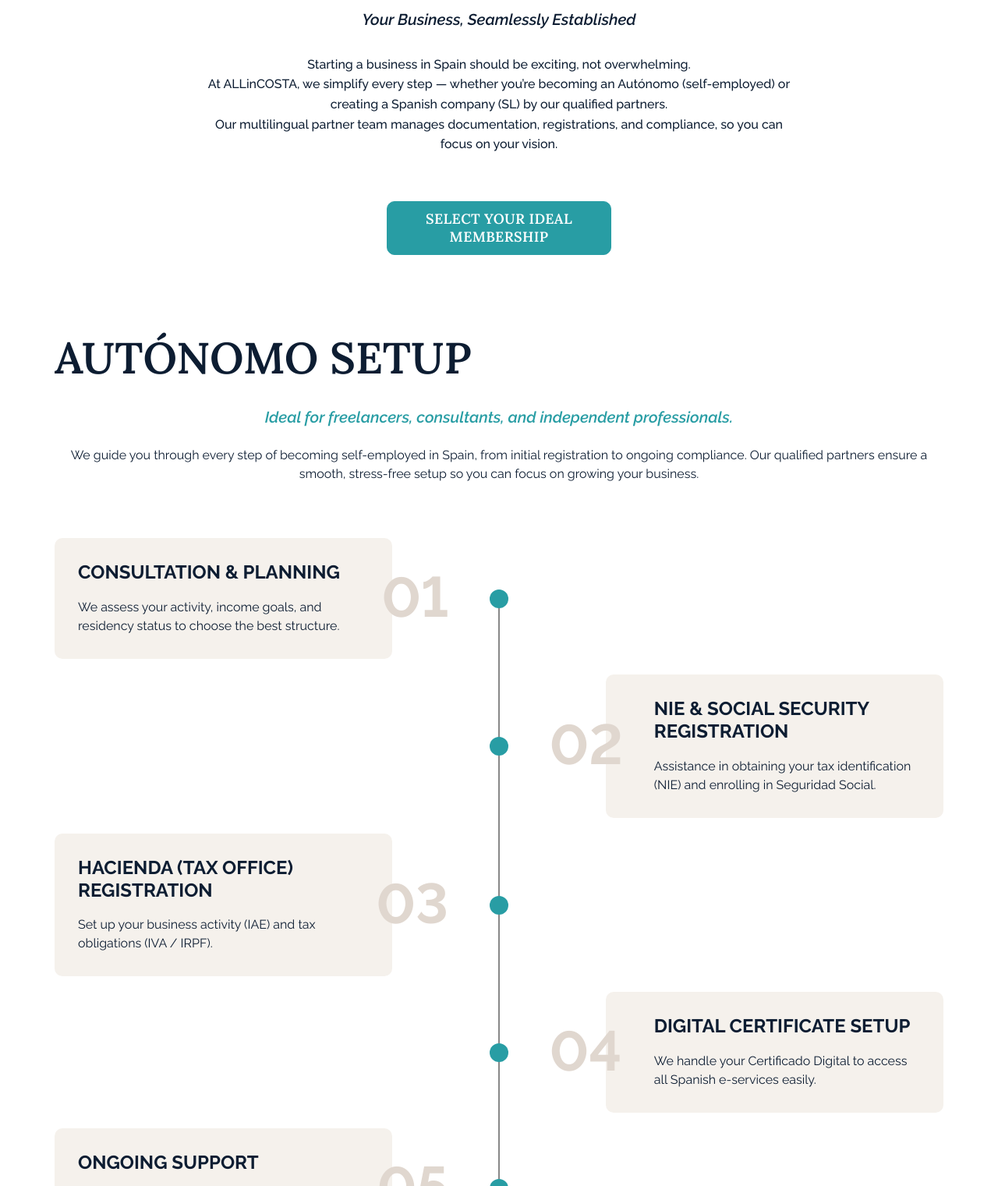
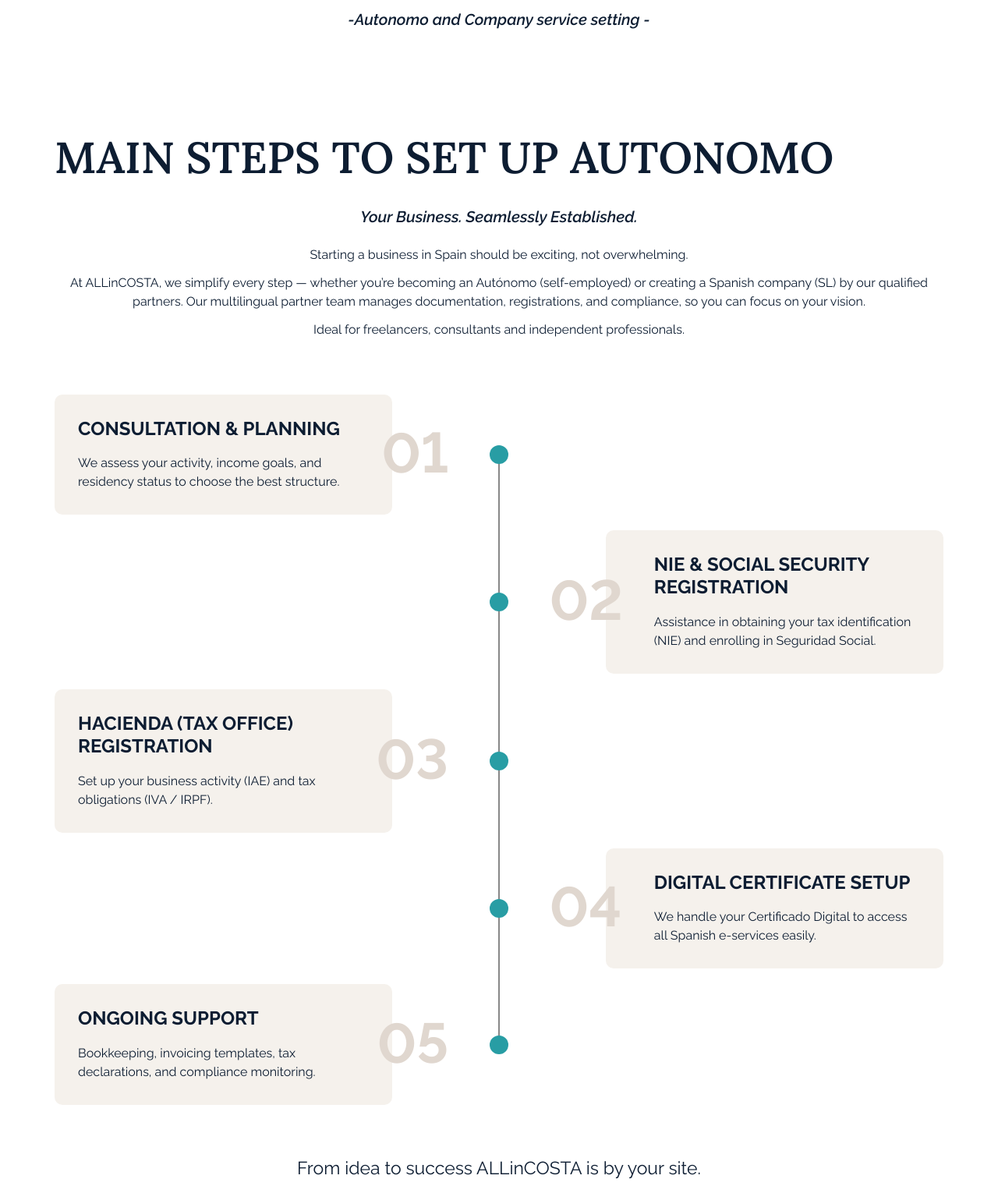
Before and after one commit to gyorgynagy1986/allincosta, a website: page services/business-services.html in a window 1280 px wide. Shown: the part 724-2245 px from the top of the page at 78% size. Drawn offline with nearby package versions, Linux system fonts and the light colour scheme.

```diff
--- a/services/business-services.html
+++ b/services/business-services.html
@@ -298,25 +298,7 @@
         <div class="container">
           <div class="inner">
             <h3>Business Services</h3>
-            <h4>Your Business, Seamlessly Established</h4>
-            <p>
-              Starting a business in Spain should be exciting, not overwhelming.
-            </p>
-            <p>
-              At ALLinCOSTA, we simplify every step — whether you’re becoming an
-              Autónomo (self-employed) or creating a Spanish company (SL) by our
-              qualified partners.
-            </p>
-            <p>
-              Our multilingual partner team manages documentation,
-              registrations, and compliance, so you can focus on your vision.
-            </p>
-            <a
-              href="/coming-soon.html"
-              class="primary-link blue center"
-              title="Select your membership"
-              >Select your ideal membership</a
-            >
+            <h4>-Autonomo and Company service setting -</h4>
           </div>
         </div>
       </section>
@@ -325,20 +307,30 @@
       <!-- Contentplus név: Steps -->
       <section class="steps">
         <div class="container">
-    <h2 style="margin-bottom: 2rem">Autónomo Setup</h2>
+          <h2 style="margin-bottom: 2rem">main steps to set up autonomo</h2>
           <div style="text-align: center; margin-bottom: 2rem">
             <h4
               style="
                 font-weight: 600;
                 font-style: italic;
                 margin-bottom: 1.5rem;
-          color: #289da4;
               "
             >
-        Ideal for freelancers, consultants, and independent professionals.
+              Your Business. Seamlessly Established.
             </h4>
-      <p style="margin-top: 1rem; margin-bottom: 4.4rem">
-        We guide you through every step of becoming self-employed in Spain, from initial registration to ongoing compliance. Our qualified partners ensure a smooth, stress-free setup so you can focus on growing your business.
+
+            <p style="margin-top: 1rem">
+              Starting a business in Spain should be exciting, not overwhelming.
+            </p>
+            <p>
+              At ALLinCOSTA, we simplify every step — whether you’re becoming an
+              Autónomo (self-employed) or creating a Spanish company (SL) by our
+              qualified partners. Our multilingual partner team manages
+              documentation, registrations, and compliance, so you can focus on
+              your vision.
+            </p>
+            <p style="margin-bottom: 4.4rem">
+              Ideal for freelancers, consultants and independent professionals.
             </p>
           </div>
           <div class="item">
@@ -346,7 +338,10 @@
             <div class="content">
               <span>01</span>
               <h3>Consultation & Planning</h3>
-        <p>We assess your activity, income goals, and residency status to choose the best structure.</p>
+              <p>
+                We assess your activity, income goals, and residency status to
+                choose the best structure.
+              </p>
             </div>
           </div>
           <div class="item">
@@ -354,7 +349,10 @@
             <div class="content">
               <span>02</span>
               <h3>NIE & Social Security Registration</h3>
-        <p>Assistance in obtaining your tax identification (NIE) and enrolling in Seguridad Social.</p>
+              <p>
+                Assistance in obtaining your tax identification (NIE) and
+                enrolling in Seguridad Social.
+              </p>
             </div>
           </div>
           <div class="item">
@@ -362,7 +360,10 @@
             <div class="content">
               <span>03</span>
               <h3>Hacienda (Tax Office) Registration</h3>
-        <p>Set up your business activity (IAE) and tax obligations (IVA / IRPF).</p>
+              <p>
+                Set up your business activity (IAE) and tax obligations (IVA /
+                IRPF).
+              </p>
             </div>
           </div>
           <div class="item">
@@ -370,7 +371,10 @@
             <div class="content">
               <span>04</span>
               <h3>Digital Certificate Setup</h3>
-        <p>We handle your Certificado Digital to access all Spanish e-services easily.</p>
+              <p>
+                We handle your Certificado Digital to access all Spanish
+                e-services easily.
+              </p>
             </div>
           </div>
           <div class="item">
@@ -378,10 +382,23 @@
             <div class="content">
               <span>05</span>
               <h3>Ongoing Support</h3>
-        <p>Bookkeeping, invoicing templates, tax declarations, and compliance monitoring.</p>
+              <p>
+                Bookkeeping, invoicing templates, tax declarations, and
+                compliance monitoring.
+              </p>
             </div>
           </div>
-
+          <div
+            style="
+              font-size: 23px;
+              display: flex;
+              justify-content: center;
+              align-items: center;
+              margin-top: 4rem;
+            "
+          >
+            <p>From idea to success ALLinCOSTA is by your site.</p>
+          </div>
           <!-- Link (ha van) -->
           <a href="/coming-soon.html" class="primary-link blue center"
             >Select your ideal membership</a
@@ -394,20 +411,22 @@
       <!-- Contentplus név: Steps -->
       <section class="steps">
         <div class="container">
-    <h2 style="margin-bottom: 2rem">Company (Sociedad Limitada – SL) Setup</h2>
+          <h2 style="margin-bottom: 2rem">
+            main steps to set up Company (Sociedad Limitada – SL)
+          </h2>
           <div style="text-align: center; margin-bottom: 2rem">
             <h4
               style="
                 font-weight: 600;
                 font-style: italic;
                 margin-bottom: 1.5rem;
-          color: #289da4;
               "
             >
-        For investors, entrepreneurs and established professionals.
+              Start your business with confidence with ALLinCOSTA.
             </h4>
-      <p style="margin-top: 1rem; margin-bottom: 4.4rem">
-        Establish your Spanish limited company with confidence. Our qualified partners guide you through every legal, financial, and administrative step, ensuring full compliance and operational readiness from day one.
+
+            <p style="margin-bottom: 4.4rem">
+              Ideal for investors, entrepreneurs and established professionals.
             </p>
           </div>
           <div class="item">
@@ -415,7 +434,10 @@
             <div class="content">
               <span>01</span>
               <h3>Legal Name Reservation & NIE for Directors</h3>
-        <p>Verification and registration with the Central Mercantile Registry.</p>
+              <p>
+                Verification and registration with the Central Mercantile
+                Registry.
+              </p>
             </div>
           </div>
           <div class="item">
@@ -439,7 +461,10 @@
             <div class="content">
               <span>04</span>
               <h3>CIF & Tax Registration</h3>
-        <p>Your business receives its corporate tax number and fiscal setup.</p>
+              <p>
+                Your business receives its corporate tax number and fiscal
+                setup.
+              </p>
             </div>
           </div>
           <div class="item">
@@ -460,9 +485,7 @@
               margin-top: 4rem;
             "
           >
-      <p>
-        <strong>QUALIFIED PARTNERS OF ALLinCOSTA</strong> handle the paperwork. You focus on your growth.
-      </p>
+            <p>Dream it. Start it. Grow it with ALLinCOSTA.</p>
           </div>
 
           <!-- Link (ha van) -->
@@ -518,9 +541,6 @@
               </p>
             </div>
           </div>
-          <a href="/coming-soon.html" class="primary-link blue center"
-            >Select your ideal membership</a
-          >
         </div>
       </section>
 
```
Lines whose indentation alone changed are shown as unchanged.
